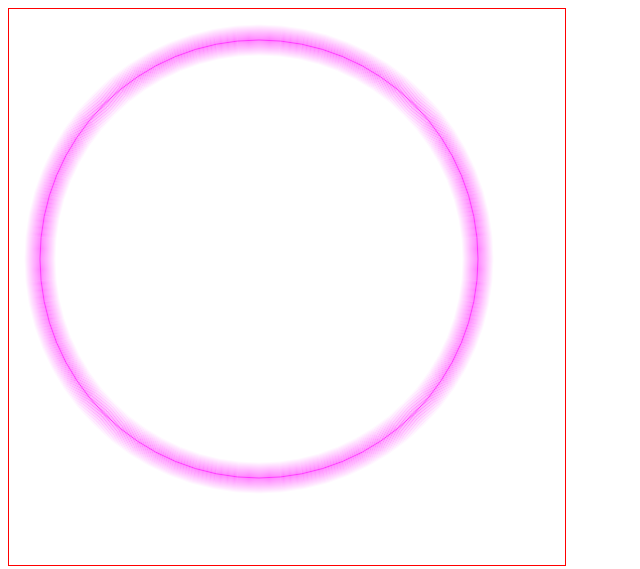
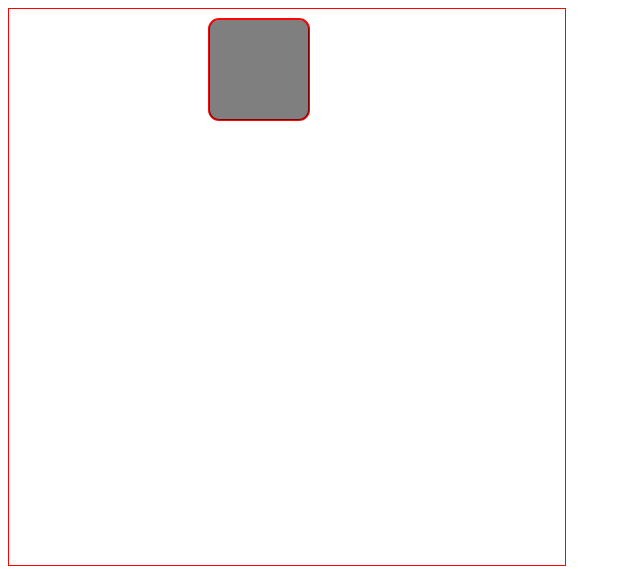
Before and after one commit to stonerao/3dChassis, a plain HTML site: page test.html in a window 1280 px wide. Shown: the whole page, without its empty margins (0-640 px from the left). Drawn offline with Linux system fonts and the light colour scheme.

```diff
--- a/index.html
+++ b/index.html
@@ -17,6 +17,7 @@
     <script src="./js/threeChassis.Layer.js"></script>
     <script src="./js/threeChassis.Collects.js"></script>
     <script src="./js/threeChassis.Assets.js"></script>
+    <script src="./js/threeChassis.Cube.js"></script>
     <script src="./utils/gui.js"></script>
     <title>预研</title>
 </head>
--- a/test.html
+++ b/test.html
@@ -17,18 +17,60 @@
         //获取Canvas对象(画布)
         var canvas = document.getElementById("myCanvas");
         var ctx = canvas.getContext("2d");
-        var center = 250;//center
-        var radius = 200;
-        var len = 20;
-        for (var i = 0; i < len; i++) {
-             addArc((i/30),radius+i);
-             addArc((i/30),radius-i+len*1.9);
+
+        strokeRoundRect(ctx, 200, 10, 100, 101, 10,2, "rgba(255,5,5,1)");
+        fillRoundRect(ctx, 200, 11, 100, 100, 10, 'rgba(0,0,0,0.5)');
+        function strokeRoundRect(cxt, x, y, width, height, radius, /*optional*/ lineWidth, /*optional*/ strokeColor) {
+            //圆的直径必然要小于矩形的宽高
+            if (2 * radius > width || 2 * radius > height) { return false; }
+
+            cxt.save();
+            cxt.translate(x, y);
+            //绘制圆角矩形的各个边
+            drawRoundRectPath(cxt, width, height, radius);
+            cxt.lineWidth = lineWidth || 2; //若是给定了值就用给定的值否则给予默认值2
+            cxt.strokeStyle = strokeColor;
+            cxt.stroke();
+            cxt.restore();
         }
-        function addArc(opacity,r){
-            ctx.beginPath()
-            ctx.arc(center, center, r , 0, Math.PI * 2, false);
-            ctx.strokeStyle = `rgba(255,0,255,${opacity-0.1})`;
-            ctx.stroke();
+        function fillRoundRect(cxt, x, y, width, height, radius, /*optional*/ fillColor) {
+            //圆的直径必然要小于矩形的宽高
+            if (2 * radius > width || 2 * radius > height) { return false; }
+
+            cxt.save();
+            cxt.translate(x, y);
+            //绘制圆角矩形的各个边
+            drawRoundRectPath(cxt, width, height, radius);
+            cxt.fillStyle = fillColor || "#000"; //若是给定了值就用给定的值否则给予默认值
+            cxt.fill();
+            cxt.restore();
+        }
+        function drawRoundRectPath(cxt, width, height, radius) {
+            cxt.beginPath(0);
+            //从右下角顺时针绘制，弧度从0到1/2PI
+            cxt.arc(width - radius, height - radius, radius, 0, Math.PI / 2);
+
+            //矩形下边线
+            cxt.lineTo(radius, height);
+
+            //左下角圆弧，弧度从1/2PI到PI
+            cxt.arc(radius, height - radius, radius, Math.PI / 2, Math.PI);
+
+            //矩形左边线
+            cxt.lineTo(0, radius);
+
+            //左上角圆弧，弧度从PI到3/2PI
+            cxt.arc(radius, radius, radius, Math.PI, Math.PI * 3 / 2);
+
+            //上边线
+            cxt.lineTo(width - radius, 0);
+
+            //右上角圆弧
+            cxt.arc(width - radius, radius, radius, Math.PI * 3 / 2, Math.PI * 2);
+
+            //右边线
+            cxt.lineTo(width, height - radius);
+            cxt.closePath();
         }
     </script>
 </body>
```
Also changed, not shown: js/threeChassis.Initialize.js (+6 -2 lines).
